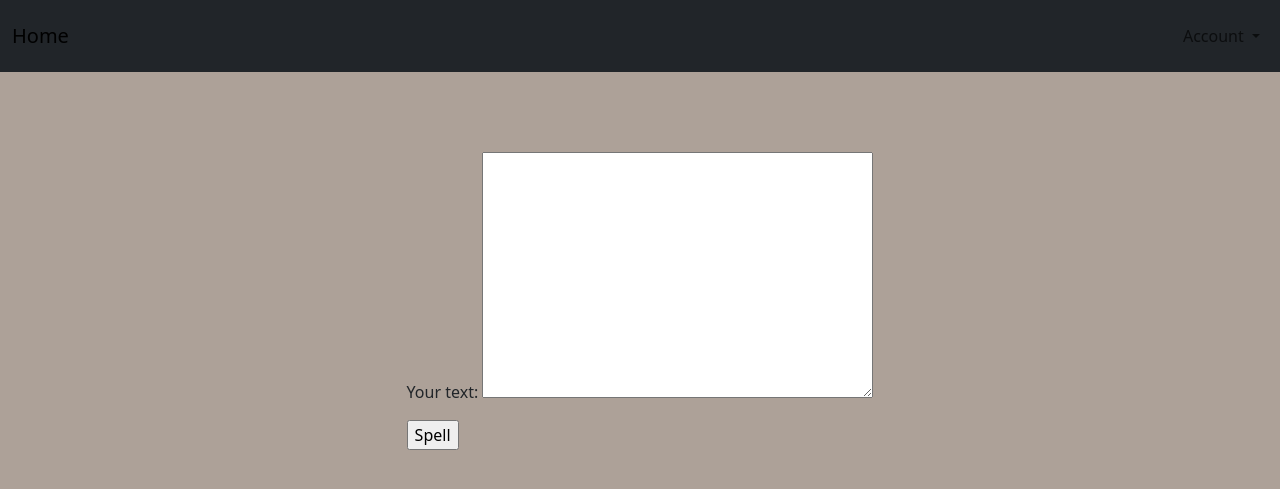
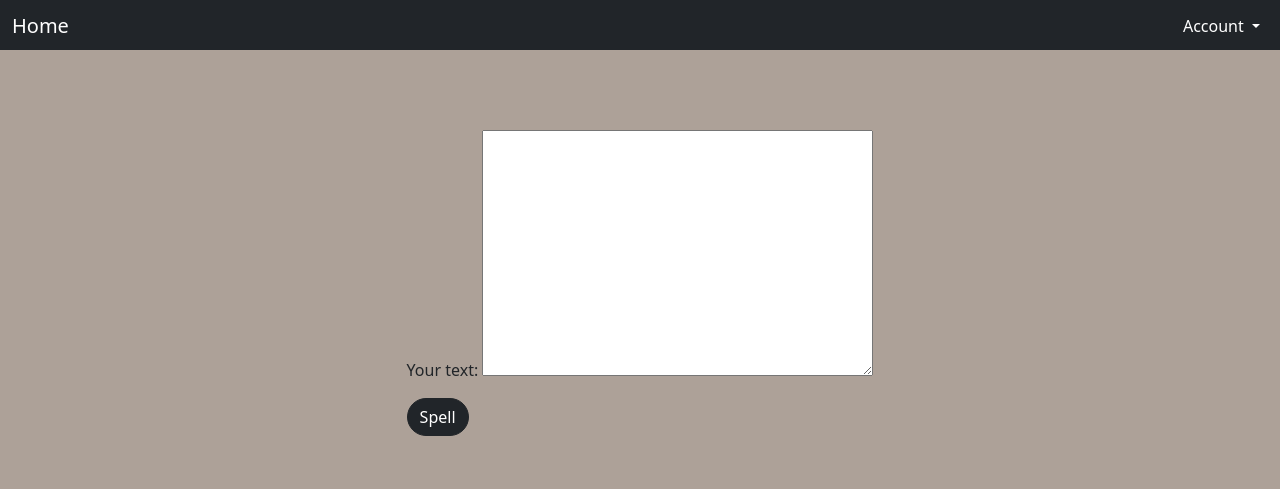
Before and after one commit to Koji255/spella, a Django app: page /speller/spell_the_text in a window 1280 px wide. Shown: the top 489 px of the page. Run offline with Django 5.2, Linux system fonts and the light colour scheme.

Commit message:
styling for index page done

```diff
--- a/speller_app/templates/speller_app/speller.html
+++ b/speller_app/templates/speller_app/speller.html
@@ -11,7 +11,7 @@
             <form action="{% url 'speller_app:spell' %}" method="post">
                 {% csrf_token %}
                 {{ form.as_p }}
-                <input type="submit" value="Spell">
+                <input class="btn btn-dark" type="submit" value="Spell">
             </form>
         {% endif %}
 
--- a/static/css/style.css
+++ b/static/css/style.css
@@ -1,6 +1,38 @@
 /*
 Color palete: #ADA198; #36332f
 */
+
+/* header {
+    position: absolute;
+    top: 0;
+    width: 100%;
+    height: 200px;
+} */
+
+.navbar {
+    height: 50px;
+}
+
+.container-fluid {
+    margin-top: -7px;
+}
+
+.navbar-brand, .nav-link {
+    color: white
+}
+
+.navbar-brand:hover, .nav-link:hover {
+    color: #ADA198;
+}
+
+.dropdown-menu {
+    position: absolute;
+
+    background-color: rgb(226, 219, 219);
+    border: 0.1rem solid gray;
+
+    margin-left: -4rem;
+}
 
 body {
     background-color: #ADA198;
@@ -10,7 +42,7 @@ body {
 .container[name="index-content"] {
     --element-size: 3.3em;
     text-align: center;
-    margin-top: 12.5vh;
+    margin-top: 10vh;
 }
 
 h1[name="tagline"] {
@@ -42,16 +74,25 @@ p[name="index-description"] {
 }
 
 .btn.btn-dark[name="spell-button"] {
-    display: flex;
+    margin-top: 2rem;
+    margin-bottom: 1rem;
 
-    align-items: center;
-    align-self: center;
-    padding-top: 0.25vh;
+    height: 3rem;
+    width: 9rem;
 
+    padding-top: 0.15rem;
 
-    height: 5vh;
-    width: 7vw;
-    border-radius: 25px;
+    font-size: 1.7rem;
+    font-weight: 500;
 
-    font-size: 150%;
+    border-radius: 50px;
 }
+
+.btn.btn-dark[name="spell-button"]:hover, .btn.btn-dark:hover {
+    color: #ADA198 !important;
+    background-color: #292929 !important;
+}
+
+.btn.btn-dark {
+    border-radius: 20px;
+}
--- a/templates/base.html
+++ b/templates/base.html
@@ -26,18 +26,23 @@
                     <div class="navbar-expand navbar" id="navbarSupportedContent">
                         <ul class="navbar-nav">
 
-                            <li class="nav-item dropdown">
+                            <li class="nav-item dropdown-center">
                                 <a class="nav-link dropdown-toggle" href="#" role="button" data-bs-toggle="dropdown" aria-expanded="false">
                                     Account
                                 </a>
+
                                 <ul class="dropdown-menu">
-                                    <li><a class="dropdown-item" href="{% url 'users:user_profile' %}">Profile</a></li>
+                                    {% if user.is_authenticated %}
+                                        <li><a class="dropdown-item" href="{% url 'users:user_profile' %}">Profile</a></li>
+                                        <li><hr class="dropdown-divider"></li>
+                                        <li><a class="dropdown-item" href="{% url 'users:user_logout' %}">Logout</a></li>
 
-                                    <li><hr class="dropdown-divider"></li>
+                                    {% else %}
+                                        <li><a class="dropdown-item" href="{% url 'users:user_login' %}">Login</a></li>
+                                        <li><hr class="dropdown-divider"></li>
+                                        <li><a class="dropdown-item" href="{% url 'users:user_registration' %}">Register</a></li>
 
-                                    <li>
-                                        <a class="dropdown-item" href="{% url 'users:user_logout' %}">Logout</a>
-                                    </li>
+                                    {% endif %}
                                 </ul>
                             </li>
                         </ul>
--- a/users/templates/users/change_password.html
+++ b/users/templates/users/change_password.html
@@ -12,7 +12,7 @@
         <form method="post">
             {% csrf_token %}
             {{ form.as_p }}
-            <input type="submit" value="Change">
+            <input class="btn btn-dark" type="submit" value="Change">
         </form>
     </div>
 {% endblock %}
--- a/users/templates/users/login.html
+++ b/users/templates/users/login.html
@@ -9,7 +9,7 @@
         <form action="{% url 'users:user_login' %}" method="post">
             {% csrf_token %}
             {{ form.as_p }}
-            <input type="submit" value="Submit">
+            <input class="button" type="submit" value="Submit">
         </form>
     </div>
 {% endblock %}
--- a/users/templates/users/profile.html
+++ b/users/templates/users/profile.html
@@ -10,7 +10,7 @@
             {% csrf_token %}
             {{ form.as_p }}
             <p>Password: <a href="{% url 'users:user_change_password' %}">Change Password</a> <p>
-            <input type="submit" value="Submit">
+            <input class="btn btn-dark" type="submit" value="Submit">
         </form>
     </div>
 {% endblock %}
--- a/users/templates/users/registration.html
+++ b/users/templates/users/registration.html
@@ -9,7 +9,7 @@
         <form action="{% url 'users:user_registration' %}" method="post">
             {% csrf_token %}
             {{ form.as_p }}
-            <input type="submit" value="Submit">
+            <input class="button" type="submit" value="Submit">
         </form>
     </div>
 {% endblock %}
```
